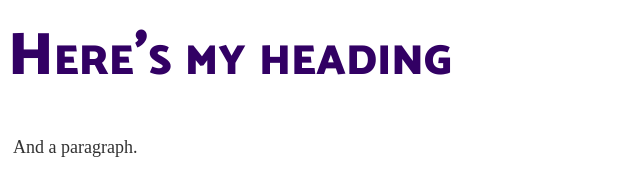
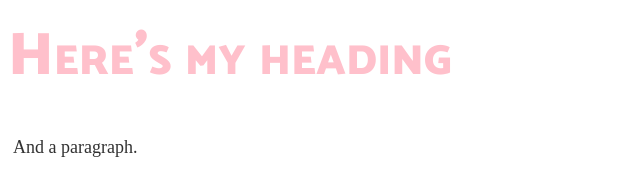
Before and after one commit to rachela14/rachela14.github.io, a plain HTML site: page Example2.html in a window 1280 px wide. Shown: the whole page, without its empty margins (0-640 px from the left). Drawn offline with Linux system fonts and the light colour scheme.

Commit message:
Update Example2.css

```diff
--- a/Example2.css
+++ b/Example2.css
@@ -23,7 +23,7 @@ h1 {
 	font-family: "Catamaran";
 	font-variant: small-caps;
 	font-size: 60px;
-	color: #320064;
+	color: #FFC0CB;
 	font-weight: 900;
 	margin: 0px 0px 30px 0px;
 }
```
